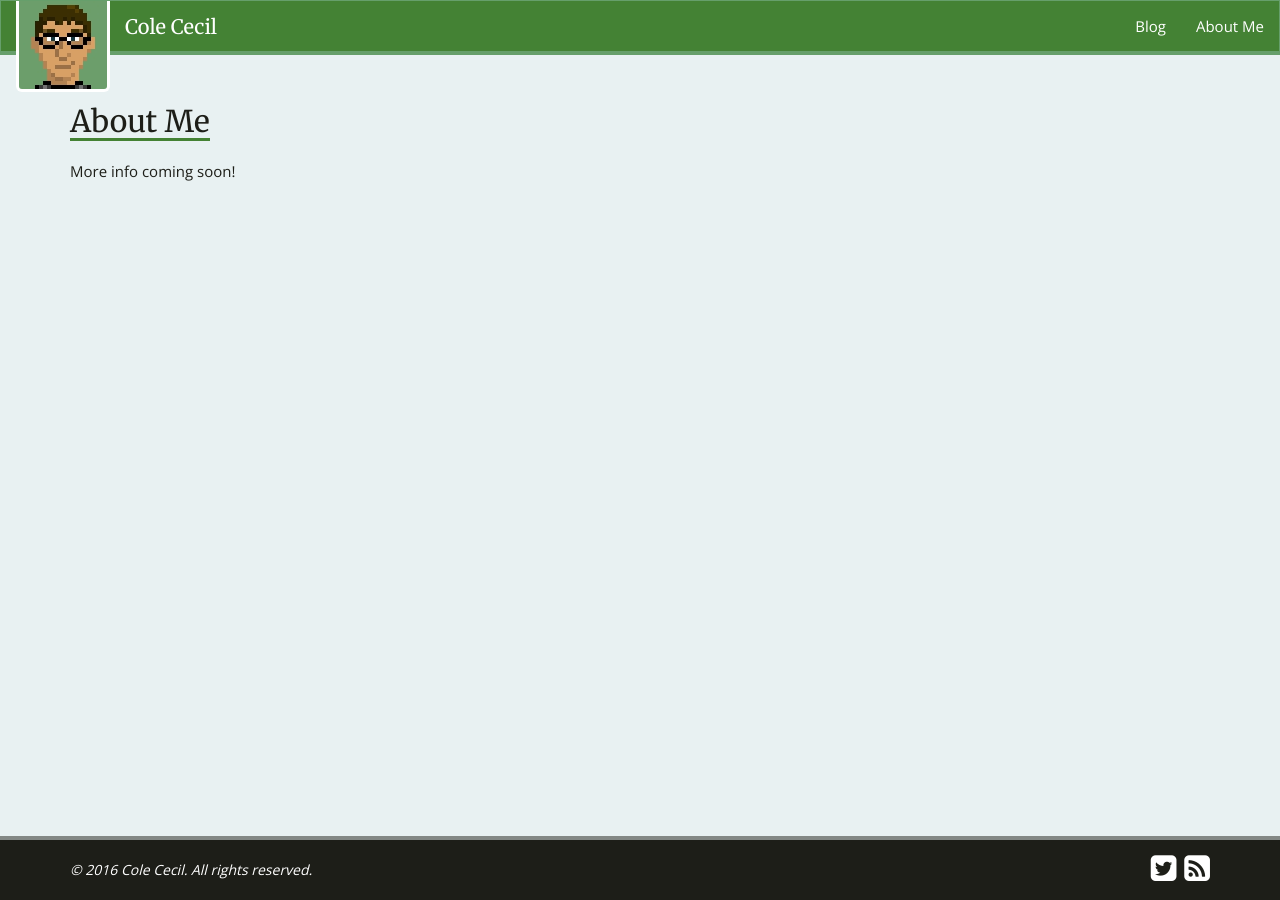
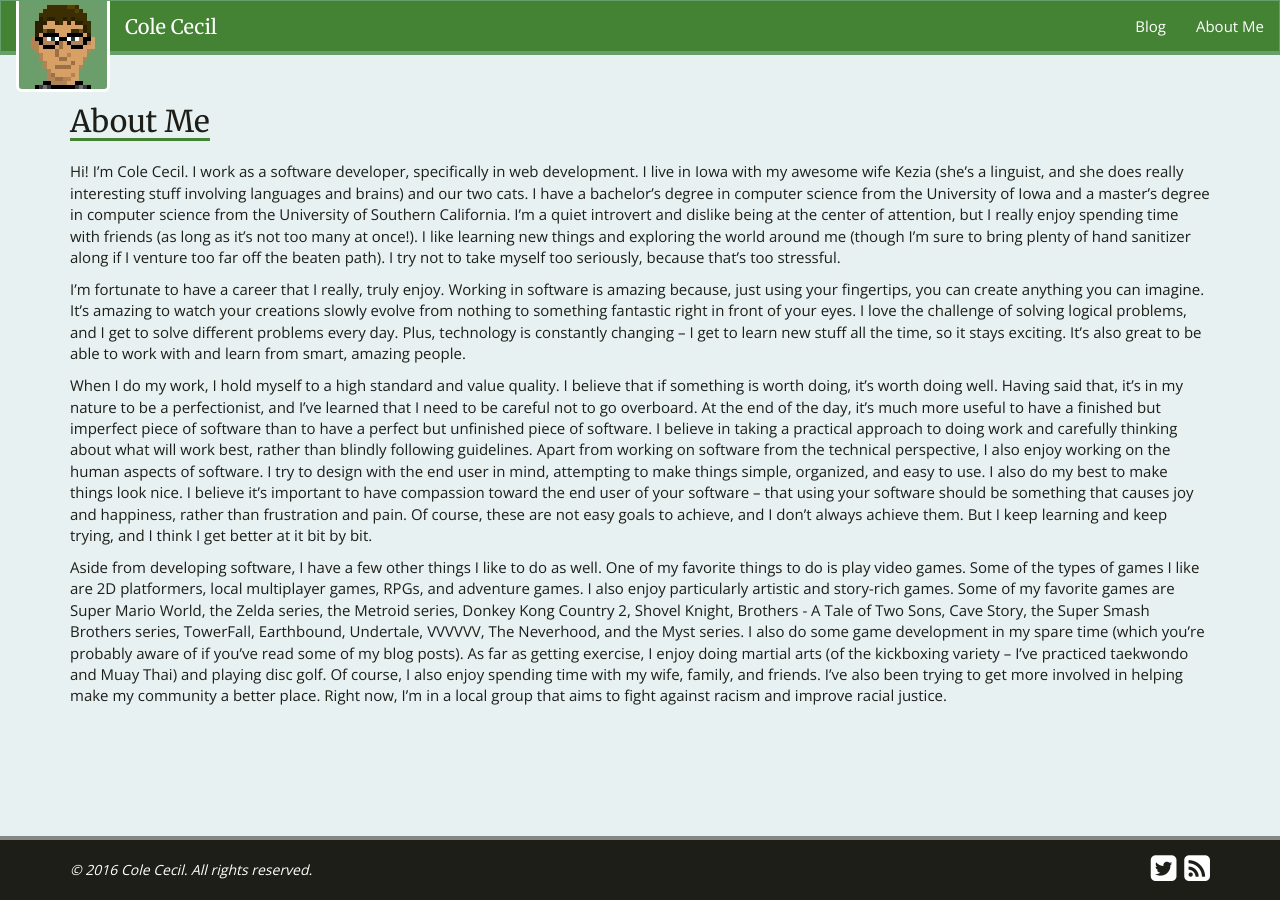
Before and after one commit to colececil/colececil.github.io, a Jekyll site: the page built from about-me.md, in a window 1280 px wide. Built offline with Jekyll 4.4.1, drawn with Linux system fonts in a browser that asks for light colours; some web fonts are replaced.

Commit message:
Add "About Me" content.

```diff
--- a/about-me.md
+++ b/about-me.md
@@ -3,4 +3,10 @@ layout: page
 title: About Me
 ---
 
-More info coming soon!
+Hi! I'm Cole Cecil. I work as a software developer, specifically in web development. I live in Iowa with my awesome wife Kezia (she's a linguist, and she does really interesting stuff involving languages and brains) and our two cats. I have a bachelor's degree in computer science from the University of Iowa and a master's degree in computer science from the University of Southern California. I'm a quiet introvert and dislike being at the center of attention, but I really enjoy spending time with friends (as long as it's not too many at once!). I like learning new things and exploring the world around me (though I'm sure to bring plenty of hand sanitizer along if I venture too far off the beaten path). I try not to take myself too seriously, because that's too stressful.
+
+I'm fortunate to have a career that I really, truly enjoy. Working in software is amazing because, just using your fingertips, you can create anything you can imagine. It's amazing to watch your creations slowly evolve from nothing to something fantastic right in front of your eyes. I love the challenge of solving logical problems, and I get to solve different problems every day. Plus, technology is constantly changing -- I get to learn new stuff all the time, so it stays exciting. It's also great to be able to work with and learn from smart, amazing people.
+
+When I do my work, I hold myself to a high standard and value quality. I believe that if something is worth doing, it's worth doing well. Having said that, it's in my nature to be a perfectionist, and I've learned that I need to be careful not to go overboard. At the end of the day, it's much more useful to have a finished but imperfect piece of software than to have a perfect but unfinished piece of software. I believe in taking a practical approach to doing work and carefully thinking about what will work best, rather than blindly following guidelines. Apart from working on software from the technical perspective, I also enjoy working on the human aspects of software. I try to design with the end user in mind, attempting to make things simple, organized, and easy to use. I also do my best to make things look nice. I believe it's important to have compassion toward the end user of your software -- that using your software should be something that causes joy and happiness, rather than frustration and pain. Of course, these are not easy goals to achieve, and I don't always achieve them. But I keep learning and keep trying, and I think I get better at it bit by bit.
+
+Aside from developing software, I have a few other things I like to do as well. One of my favorite things to do is play video games. Some of the types of games I like are 2D platformers, local multiplayer games, RPGs, and adventure games. I also enjoy particularly artistic and story-rich games. Some of my favorite games are Super Mario World, the Zelda series, the Metroid series, Donkey Kong Country 2, Shovel Knight, Brothers - A Tale of Two Sons, Cave Story, the Super Smash Brothers series, TowerFall, Earthbound, Undertale, VVVVVV, The Neverhood, and the Myst series. I also do some game development in my spare time (which you're probably aware of if you've read some of my blog posts). As far as getting exercise, I enjoy doing martial arts (of the kickboxing variety -- I've practiced taekwondo and Muay Thai) and playing disc golf. Of course, I also enjoy spending time with my wife, family, and friends. I've also been trying to get more involved in helping make my community a better place. Right now, I'm in a local group that aims to fight against racism and improve racial justice.
```
Also changed, not shown: Gemfile.lock.
